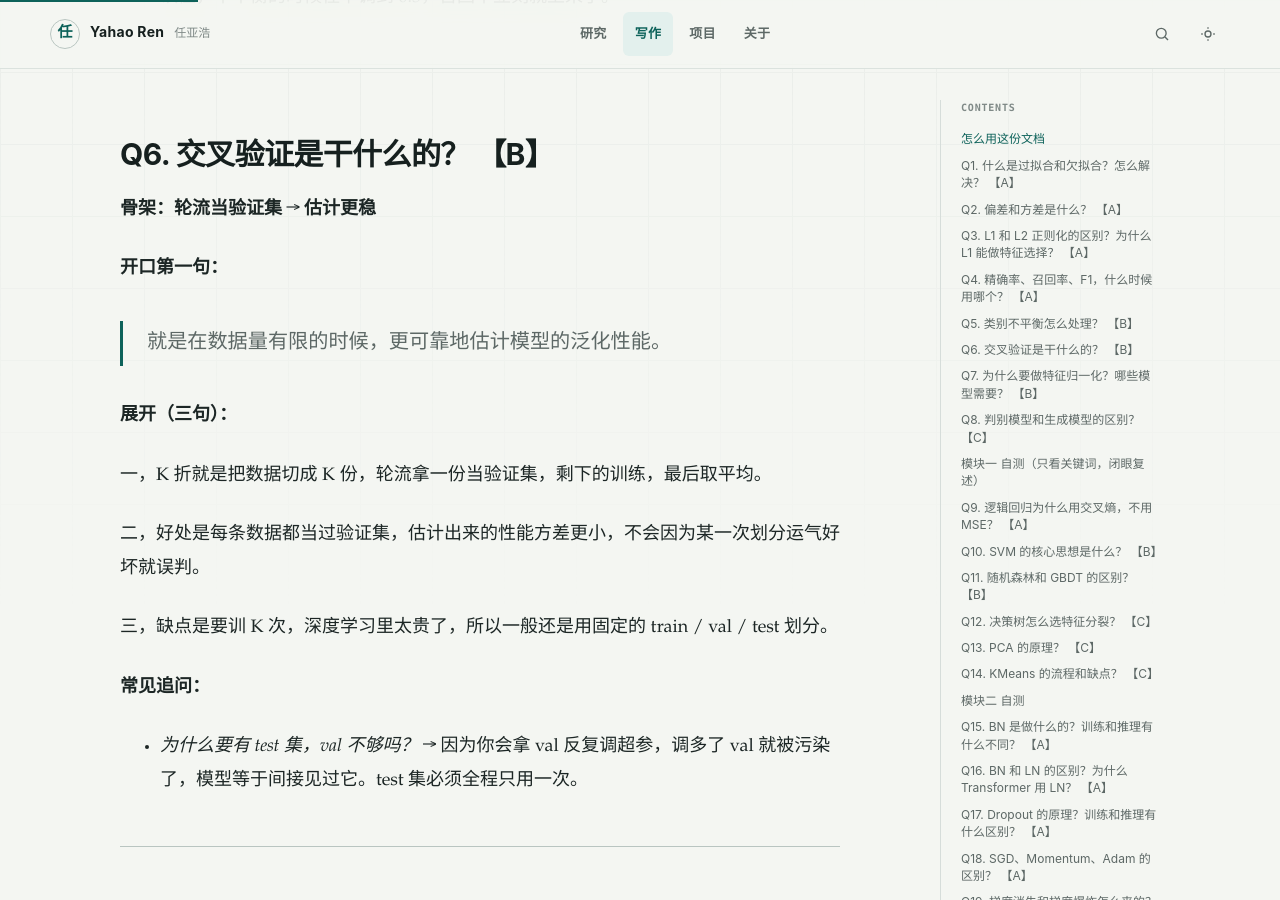
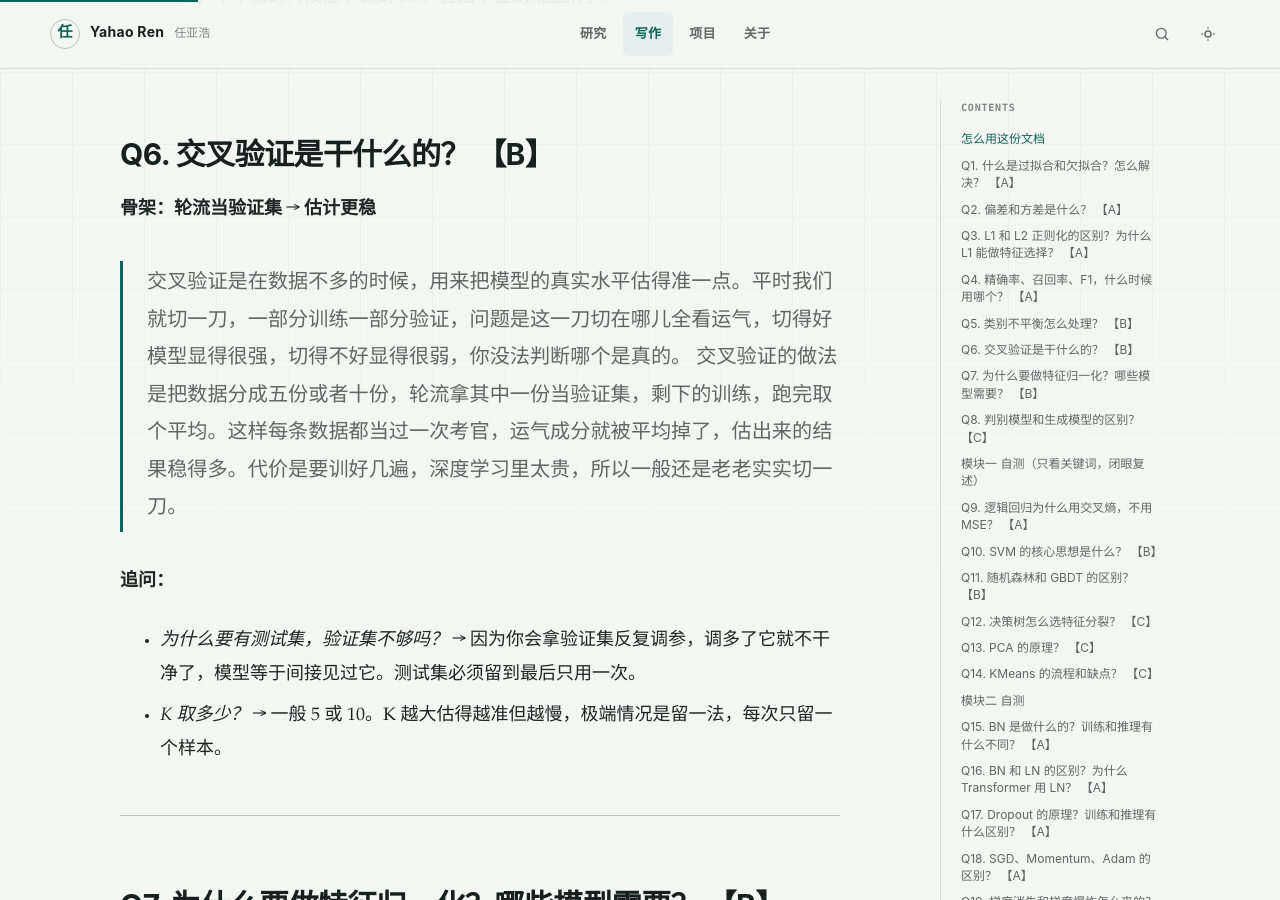
Before and after one commit to YahaoRen/yahaoren.github.io, a Jekyll site: the page built from _notes/机器学习 深度学习 面试背诵版.md, in a window 1280 px wide and 900 px high, scrolled down 5592 px. Built offline with Jekyll 4.4.1, drawn with Linux system fonts in a browser that asks for light colours.

Commit message:
vault backup: 2026-08-30 15:43:15

```diff
--- a/_notes/机器学习 深度学习 面试背诵版.md
+++ b/_notes/机器学习 深度学习 面试背诵版.md
@@ -143,21 +143,13 @@
 
 **骨架：轮流当验证集 → 估计更稳**
 
-**开口第一句：**
+> 交叉验证是在数据不多的时候，用来把模型的真实水平估得准一点。平时我们就切一刀，一部分训练一部分验证，问题是这一刀切在哪儿全看运气，切得好模型显得很强，切得不好显得很弱，你没法判断哪个是真的。
+> 交叉验证的做法是把数据分成五份或者十份，轮流拿其中一份当验证集，剩下的训练，跑完取个平均。这样每条数据都当过一次考官，运气成分就被平均掉了，估出来的结果稳得多。代价是要训好几遍，深度学习里太贵，所以一般还是老老实实切一刀。
 
-> 就是在数据量有限的时候，更可靠地估计模型的泛化性能。
+**追问：**
 
-**展开（三句）：**
-
-一，K 折就是把数据切成 K 份，轮流拿一份当验证集，剩下的训练，最后取平均。
-
-二，好处是每条数据都当过验证集，估计出来的性能方差更小，不会因为某一次划分运气好坏就误判。
-
-三，缺点是要训 K 次，深度学习里太贵了，所以一般还是用固定的 train / val / test 划分。
-
-**常见追问：**
-
-- _为什么要有 test 集，val 不够吗？_ → 因为你会拿 val 反复调超参，调多了 val 就被污染了，模型等于间接见过它。test 集必须全程只用一次。
+- _为什么要有测试集，验证集不够吗？_ → 因为你会拿验证集反复调参，调多了它就不干净了，模型等于间接见过它。测试集必须留到最后只用一次。
+- _K 取多少？_ → 一般 5 或 10。K 越大估得越准但越慢，极端情况是留一法，每次只留一个样本。
 
 ---
 
```
